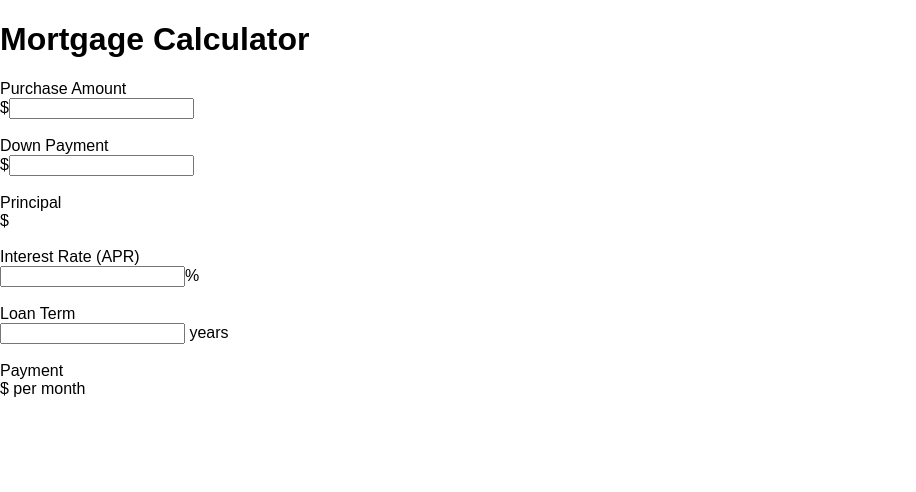
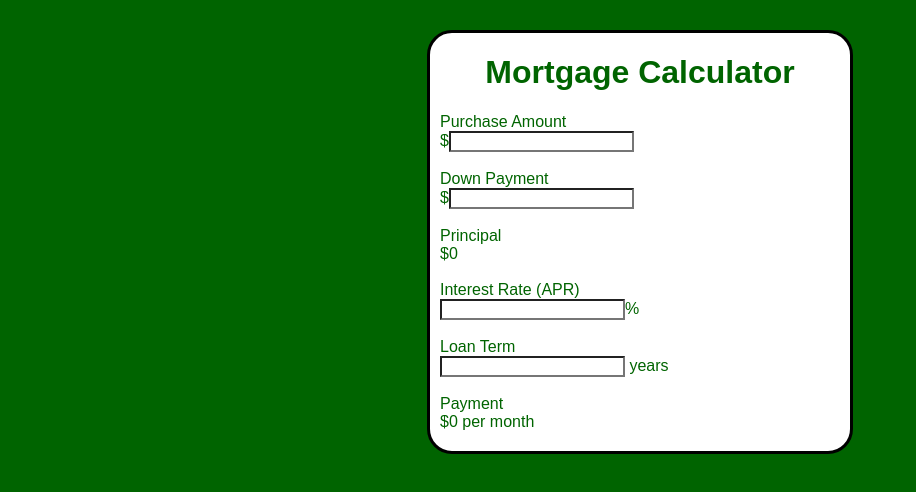
Before and after one commit to ecomstock/mortgage-calculator, a React (Create React App) app: page / in a window 1280 px wide. Shown: the top 492 px of the page, without its empty margins (0-916 px from the left). Built offline with nearby package versions, Linux system fonts and the light colour scheme.

Commit message:
Add styles and make principal calculation functional.

```diff
--- a/src/App.js
+++ b/src/App.js
@@ -6,25 +6,30 @@ import Form from './Form'
 class App extends Component {
 
   state = {
-    principal: "",
-    payment: ""
+    purchasePrice: 0,
+    downPayment: 0,
+    principal: 0,
+    interest: 0,
+    term: 0,
+    payment: 0
   }
 
-  purchasePrice = 0
-  interest = 0
-  term = 0
+  componentDidUpdate = () => {
+    if (this.state.principal != this.state.purchasePrice - this.state.downPayment) {
+      this.setState({ principal: this.state.purchasePrice - this.state.downPayment})
+    }
+  }
 
-  handlePurchaseInput = event =>
-    this.purchasePrice = event.target.value
+  handlePurchaseInput = event => {
+    this.setState({ purchasePrice: event.target.value })
+  }
 
   handleDownPaymentInput = event => {
-    this.setState({ principal: (this.purchasePrice - event.target.value).toFixed(2) })
+    this.setState({ downPayment: event.target.value })
   }
 
   handleInterestInput = event => {
-      this.interest = event.target.value / 1200
-      console.log(this.interest + " interest rate");
-      console.log(this.state.principal + " principal");
+    this.setState({ interest: event.target.value / 1200 })
   }
 
   handleTermInput = event =>
@@ -32,7 +37,7 @@ class App extends Component {
 
   render() {
     return (
-      <div>
+      <div className="app">
         <header>
           <h1>Mortgage Calculator</h1>
         </header>
--- a/src/Form.js
+++ b/src/Form.js
@@ -6,7 +6,6 @@ const Form = props =>
     Purchase Amount<br />
     $<input
       type="number"
-      max="10000000"
       onChange={props.handlePurchaseInput}
     />
     <br />
--- a/src/index.css
+++ b/src/index.css
@@ -1,5 +1,35 @@
+* {
+  background-color: darkgreen;
+}
+
 body {
   margin: 0;
   padding: 0;
   font-family: sans-serif;
+  background-color: white;
 }
+
+h1 {
+  text-align: center;
+  color: darkgreen;
+  background-color: white;
+}
+
+form {
+  background-color: white;
+  color: darkgreen;
+}
+
+input {
+  background-color: white;
+  color: darkgreen;
+}
+
+.app {
+  background-color: white;
+  border: solid;
+  border-radius: 25px;
+  padding: 0px 10px 20px 10px;
+  margin: 30px auto;
+  max-width: 400px;
+}
```
